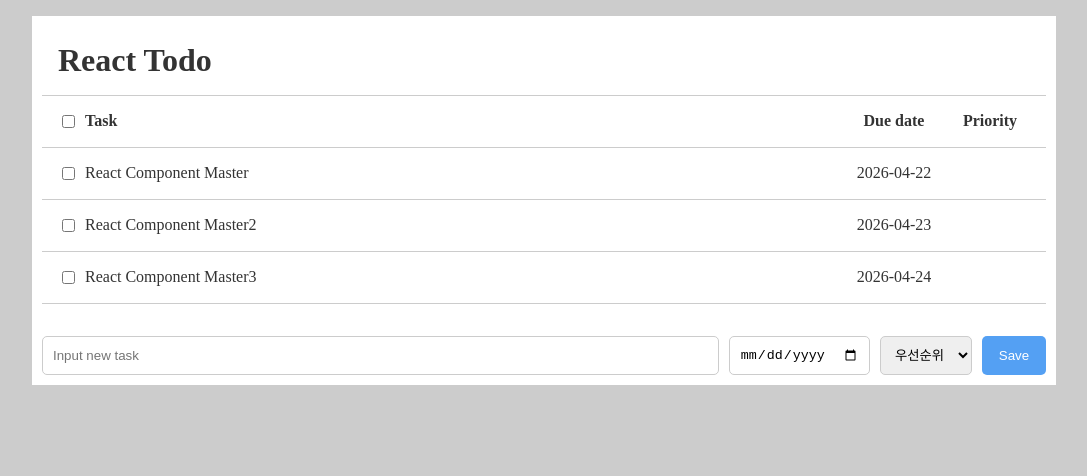
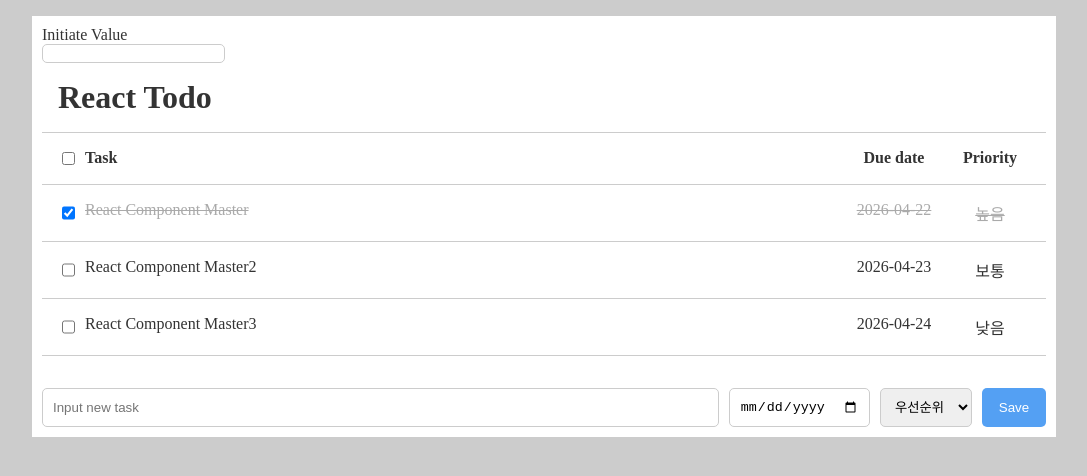
Before and after one commit to Rien3844/kt_ds_React, a React (Vite) app: page / in a window 1280 px wide. Shown: the top 476 px of the page, without its empty margins (96-1183 px from the left). Built offline with nearby package versions, Linux system fonts and the light colour scheme.

Commit message:
props & state 실습

```diff
--- a/src/App.jsx
+++ b/src/App.jsx
@@ -1,6 +1,7 @@
+import ArticleMain from "./components/articles/articleMain.jsx";
 import TodoMain from "./components/todo/TodoMain.jsx";
 
 export default function App() {
-  // return <TodoMain />;
-  return <TodoMain ArticleMain />;
+  return <TodoMain />;
+  // return <ArticleMain />;
 }
--- a/src/components/articles/ArticleHeader.jsx
+++ b/src/components/articles/ArticleHeader.jsx
@@ -1,2 +1,14 @@
-const ArticleHeader = () => {};
+const ArticleHeader = () => {
+  return (
+    <thead>
+      <tr>
+        <th>게시글 아이디</th>
+        <th>제목</th>
+        <th>이메일</th>
+        <th>조회수</th>
+        <th>작성일</th>
+      </tr>
+    </thead>
+  );
+};
 export default ArticleHeader;
--- a/src/components/articles/ArticleItem.jsx
+++ /dev/null
@@ -1,2 +0,0 @@
-const ArticleItem = () => {};
-export default ArticleItem;
--- a/src/components/articles/ArticleList.jsx
+++ b/src/components/articles/ArticleList.jsx
@@ -1,2 +1,16 @@
-const ArticleList = () => {};
+const ArticleList = ({ articles }) => {
+  return (
+    <tbody>
+      {articles.map((board) => (
+        <tr>
+          <td>{board.id}</td>
+          <td>{board.subject}</td>
+          <td>{board.email}</td>
+          <td>{board.viewCnt}</td>
+          <td>{board.crtDt}</td>
+        </tr>
+      ))}
+    </tbody>
+  );
+};
 export default ArticleList;
--- a/src/components/articles/ArticleMain.jsx
+++ b/src/components/articles/ArticleMain.jsx
@@ -1,13 +1,19 @@
+import ArticleHeader from "./articleHeader.jsx";
+import ArticleList from "./articleList.jsx";
 import articleData from "./articles.json";
+import ArticleWriter from "./ArticleWriter.jsx";
 
 const ArticleMain = () => {
   console.log(articleData);
   return (
-    <div>
+    <div className="wrapper">
+      <h1>게시글 목록</h1>
+      <div>총 n개의 게시글이 검색되었습니다.</div>
       <table>
-        <thead></thead>
-        <tbody></tbody>
+        <ArticleHeader />
+        <ArticleList articles={articleData.articles} />
       </table>
+      <ArticleWriter />
     </div>
   );
 };
--- /dev/null
+++ b/src/components/articles/ArticleWriter.jsx
@@ -0,0 +1,36 @@
+const Input = ({ id, title, type = "text" }) => {
+  return (
+    <div className="input-field">
+      <label htmlFor={id}>{title}</label>
+      <input type={type} id={id} />
+    </div>
+  );
+};
+
+const Textarea = ({ id, title }) => {
+  return (
+    <div className="input-field">
+      <label htmlFor={id}>{title}</label>
+      <textarea id={id}></textarea>
+    </div>
+  );
+};
+
+const ArticleWriter = () => {
+  return (
+    <div className="article-writer">
+      <Input id="subject" title="제목" />
+      <Input id="name" title="이름" />
+      <Input id="email" title="이메일" />
+      <Textarea id="content" title="내용" />
+
+      <button type="button" className="positive-button">
+        저장
+      </button>
+      <button type="button" className="negative-button">
+        취소
+      </button>
+    </div>
+  );
+};
+export default ArticleWriter;
--- /dev/null
+++ b/src/components/todo/StateTest.jsx
@@ -0,0 +1,30 @@
+import { useState } from "react";
+
+// Component라 부르지만 엄밀히 보면 함수임.
+export const StateTest = () => {
+  console.log("StateTest Component(함수) 실행됨.");
+  // 변경 가능한 상수를 생성
+  // 첫번째 = 상태값, 두번째 = 바꿀값
+  // 관례상 앞이 value면 두번째거는 setValue로 쓴다.
+  // props = 변경불가능 data, state는 변경가능 data
+  const [value, setValue] = useState("Initiate Value");
+
+  const onTextKeyUpHandler = (event) => {
+    console.log(event.target.value);
+    setValue(event.target.value);
+  };
+
+  return <StateTestItem text={value} onTextKeyUp={onTextKeyUpHandler} />;
+};
+
+const StateTestItem = ({ text, onTextKeyUp }) => {
+  console.log("StateTestItem Component(함수) 실행됨.");
+  return (
+    <div>
+      {text}
+      <div>
+        <input type="text" onKeyUp={onTextKeyUp} />
+      </div>
+    </div>
+  );
+};
--- a/src/components/todo/TodoItem.jsx
+++ b/src/components/todo/TodoItem.jsx
@@ -1,13 +1,27 @@
-const TodoItem = (todo, priorities) => {
+const TodoItem = ({ todo, priorities, onDoneChange }) => {
   // props todo의 이름과 todo.todo의 이름이 같아 객체 구조 분해 불가.
   // todo.todo의 이름을 todoTask로 변경해 할당.
   const { id, todo: todoTask, dueDate, priority } = todo;
+
+  const doneClass = todo.isDone ? "done" : "";
+
+  const onDoneChangeHandler = () => {
+    onDoneChange(id);
+  };
+
   return (
     <li className="task-item">
-      <input id={id} type="checkbox" />
-      <label htmlFor={id}>{todoTask}</label>
-      <span className="due-date">{dueDate}</span>
-      <span className="priority">{priorities[priority]}</span>
+      <input
+        id={id}
+        type="checkbox"
+        checked={todo.isDone}
+        onChange={onDoneChangeHandler}
+      />
+      <label className={doneClass} htmlFor={id}>
+        {todoTask}
+      </label>
+      <span className={`due-date ${doneClass}`}>{dueDate}</span>
+      <span className={`priority ${doneClass}`}>{priorities[priority]}</span>
     </li>
   );
 };
--- a/src/components/todo/TodoList.jsx
+++ b/src/components/todo/TodoList.jsx
@@ -1,18 +1,24 @@
-import TodoItem, { TodoItemForChildren } from "./TodoItem.jsx";
+import TodoItem from "./TodoItem.jsx";
+import { TodoItemForChildren } from "./TodoItem.jsx";
 
-const TodoList = ({ todoDatas }) => {
+const TodoList = ({ todoDatas, onDoneChange }) => {
   const priorities = ["없음", "높음", "보통", "낮음"];
 
   return (
     <>
       {todoDatas.map((todo) => (
-        // <TodoItem todo={todo} priorities={priorities} />
-        <TodoItemForChildren>
-          <input id={todo.id} type="checkbox" />
-          <label htmlFor={todo.id}>{todo.todo}</label>
-          <span className="due-date">{todo.dueDate}</span>
-          <span className="priority">{priorities[todo.priority]}</span>
-        </TodoItemForChildren>
+        <TodoItem
+          key={todo.id}
+          todo={todo}
+          priorities={priorities}
+          onDoneChange={onDoneChange}
+        />
+        // <TodoItemForChildren>
+        //   <input id={todo.id} type="checkbox" />
+        //   <label htmlFor={todo.id}>{todo.todo}</label>
+        //   <span className="due-date">{todo.dueDate}</span>
+        //   <span className="priority">{priorities[todo.priority]}</span>
+        // </TodoItemForChildren>
       ))}
     </>
   );
--- a/src/components/todo/TodoMain.jsx
+++ b/src/components/todo/TodoMain.jsx
@@ -1,6 +1,8 @@
 // 기존 함수 만들던 방식
 // ==> function abc (){}
 
+import { useState } from "react";
+import { StateTest } from "./stateTest.jsx";
 import TodoAppender from "./TodoAppender.jsx";
 import TodoHeader from "./TodoHeader.jsx";
 import TodoList from "./TodoList.jsx";
@@ -29,23 +31,56 @@ const TodoMain = () => {
       id: "todo_1",
       todo: "React Component Master",
       dueDate: "2026-04-22",
-      prioritiy: 1,
+      priority: 1,
+      isDone: true,
     },
 
     {
       id: "todo_2",
       todo: "React Component Master2",
       dueDate: "2026-04-23",
-      prioritiy: 2,
+      priority: 2,
+      isDone: false,
     },
 
     {
       id: "todo_3",
       todo: "React Component Master3",
       dueDate: "2026-04-24",
-      prioritiy: 3,
+      priority: 3,
+      isDone: false,
     },
   ];
+
+  const [cachedData, setCachedData] = useState(todoDatas);
+
+  // 특정 todo의 isDone 값을 반전시키는 함수.
+  // 이 함수를 TodoList에게 props로 전달.
+  // TodoList는 TodoItem에게 props로 전달.
+  const onDoneChangeHandler = (todoId) => {
+    // 일반적인 값을 넣을 수도 있지만, 함수도 넣을 수 있음.
+    // 왜 함수를 쓰는가? = parameter에 변경 이전 데이터(cachedData)를 넣어줄 예정.
+    setCachedData((prevData) => {
+      // TODO : [...prevData]에 대해서
+      const newStateMemory = [...prevData];
+
+      // java for each 와 같은 형태의 문법
+      for (const todo of newStateMemory) {
+        if (todo.id === todoId) {
+          // TODO : !todo.isDone => true로 바꾼이유
+          todo.isDone = true;
+          break;
+        }
+      }
+      // cashedData를 가져와 값을 바꿧으니, cachedData를 바뀐 값으로 바꿔줘라. ==> return prevData;
+      // 안바뀌는 이유? : cachedData를 바꿔 메모리안 데이터는 바뀌었지만 메모리 주소(배열)는 바뀌지 않았다.
+      // ==> React는 메모리 주소(배열)가 바뀌지않으면 바꾸지 않았다고 판단한다. = 메모리 주소(배열)를 바꿔줘야함.
+      // [...prevData] = 데이터를 새로운 메모리 주소(배열)를 만들어 다른 메모리 주소(배열)로 넣어준다.
+      return newStateMemory;
+    });
+
+    console.log(todoId, todoDatas);
+  };
 
   const onTaskKeyUpHandler = (event) => {
     console.log(event.target.value);
@@ -66,10 +101,13 @@ const TodoMain = () => {
   // 컴포넌트가 만들어줄 HTML Tag set을 반환.
   return (
     <div className="wrapper">
+      <div>
+        <StateTest />
+      </div>
       <header>React Todo</header>
       <ul className="tasks">
         <TodoHeader />
-        <TodoList todoDatas={todoDatas} />
+        <TodoList todoDatas={cachedData} onDoneChange={onDoneChangeHandler} />
       </ul>
       <TodoAppender
         onTaskKeyUp={onTaskKeyUpHandler}
--- a/src/index.css
+++ b/src/index.css
@@ -16,6 +16,11 @@ body {
   margin: 0;
   color: #333;
   background-color: #ccc;
+}
+
+.done {
+  color: #aaa;
+  text-decoration: line-through;
 }
 
 .wrapper {
```
